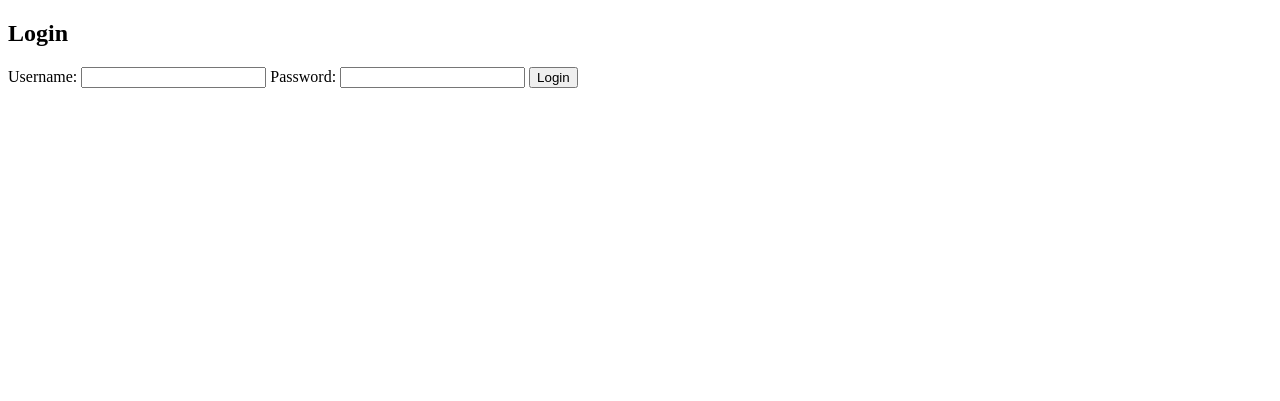
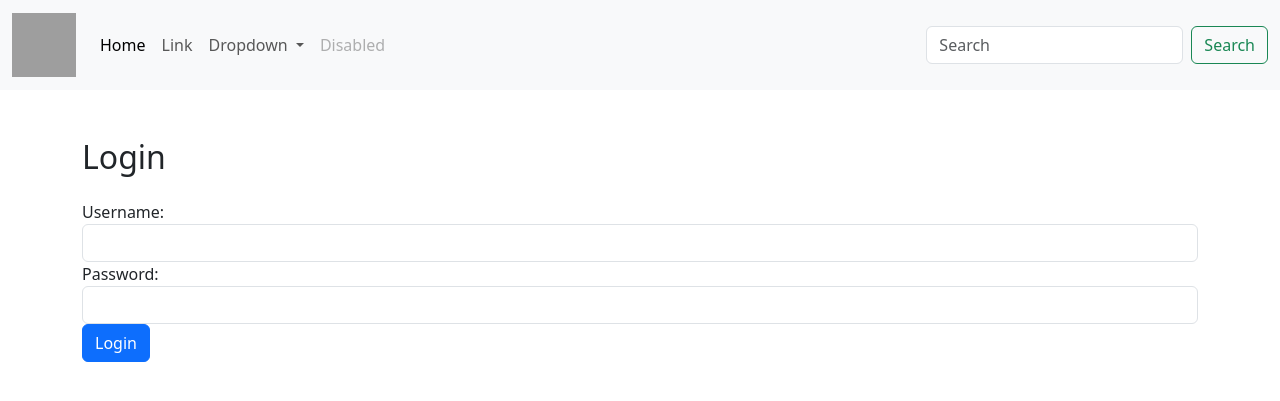
Before and after one commit to Blandskron/Leccion4Django, a Django app: page /login/ in a window 1280 px wide. Shown: the top 401 px of the page. Run offline with Django 5.2, Linux system fonts and the light colour scheme; grey boxes are pictures that could not be loaded.

Commit message:
templates

```diff
--- a/perfil/perfil/settings.py
+++ b/perfil/perfil/settings.py
@@ -55,7 +55,7 @@ ROOT_URLCONF = 'perfil.urls'
 TEMPLATES = [
     {
         'BACKEND': 'django.template.backends.django.DjangoTemplates',
-        'DIRS': [],
+        'DIRS': [BASE_DIR / 'templates'],
         'APP_DIRS': True,
         'OPTIONS': {
             'context_processors': [
--- /dev/null
+++ b/perfil/templates/base.html
@@ -0,0 +1,25 @@
+<!doctype html>
+<html lang="en">
+  <head>
+    <meta charset="utf-8">
+    <meta name="viewport" content="width=device-width, initial-scale=1">
+    <title>{% block title %}{% endblock %}</title>
+    <link href="https://cdn.jsdelivr.net/npm/bootstrap@5.3.3/dist/css/bootstrap.min.css" rel="stylesheet" integrity="sha384-QWTKZyjpPEjISv5WaRU9OFeRpok6YctnYmDr5pNlyT2bRjXh0JMhjY6hW+ALEwIH" crossorigin="anonymous">
+  </head>
+  <body>
+
+    <header>
+        {% include 'header.html' %}
+    </header>
+
+    {% block content %}
+    {% endblock %}
+
+
+    <footer>
+        {% include 'footer.html' %}
+    </footer>
+
+    <script src="https://cdn.jsdelivr.net/npm/bootstrap@5.3.3/dist/js/bootstrap.bundle.min.js" integrity="sha384-YvpcrYf0tY3lHB60NNkmXc5s9fDVZLESaAA55NDzOxhy9GkcIdslK1eN7N6jIeHz" crossorigin="anonymous"></script>
+  </body>
+</html>
--- /dev/null
+++ b/perfil/templates/header.html
@@ -0,0 +1,36 @@
+<nav class="navbar navbar-expand-lg bg-body-tertiary">
+    <div class="container-fluid">
+      <a class="navbar-brand" href="{% url 'login' %}"><img width="64" height="64" src="https://img.icons8.com/flat-round/64/000000/star--v1.png" alt="star--v1"/></a>
+      <button class="navbar-toggler" type="button" data-bs-toggle="collapse" data-bs-target="#navbarSupportedContent" aria-controls="navbarSupportedContent" aria-expanded="false" aria-label="Toggle navigation">
+        <span class="navbar-toggler-icon"></span>
+      </button>
+      <div class="collapse navbar-collapse" id="navbarSupportedContent">
+        <ul class="navbar-nav me-auto mb-2 mb-lg-0">
+          <li class="nav-item">
+            <a class="nav-link active" aria-current="page" href="#">Home</a>
+          </li>
+          <li class="nav-item">
+            <a class="nav-link" href="#">Link</a>
+          </li>
+          <li class="nav-item dropdown">
+            <a class="nav-link dropdown-toggle" href="#" role="button" data-bs-toggle="dropdown" aria-expanded="false">
+              Dropdown
+            </a>
+            <ul class="dropdown-menu">
+              <li><a class="dropdown-item" href="#">Action</a></li>
+              <li><a class="dropdown-item" href="#">Another action</a></li>
+              <li><hr class="dropdown-divider"></li>
+              <li><a class="dropdown-item" href="#">Something else here</a></li>
+            </ul>
+          </li>
+          <li class="nav-item">
+            <a class="nav-link disabled" aria-disabled="true">Disabled</a>
+          </li>
+        </ul>
+        <form class="d-flex" role="search">
+          <input class="form-control me-2" type="search" placeholder="Search" aria-label="Search">
+          <button class="btn btn-outline-success" type="submit">Search</button>
+        </form>
+      </div>
+    </div>
+</nav>
--- a/perfil/usuariosapp/templates/registration/login.html
+++ b/perfil/usuariosapp/templates/registration/login.html
@@ -1,19 +1,27 @@
-<!DOCTYPE html>
-<html lang="en">
-<head>
-    <meta charset="UTF-8">
-    <meta name="viewport" content="width=device-width, initial-scale=1.0">
-    <title>Login</title>
-</head>
-<body>
-    <h2>Login</h2>
-    <form method="post">
+{% extends 'base.html' %}
+
+{% block title %}Login{% endblock %}
+
+{% block content %}
+<div class="container mt-5">
+    <h2 class="mb-4">Login</h2>
+    <form method="post" class="needs-validation" novalidate>
         {% csrf_token %}
-        <label for="username">Username:</label>
-        <input type="text" id="username" name="username">
-        <label for="password">Password:</label>
-        <input type="password" id="password" name="password">
-        <button type="submit">Login</button>
+        <div class="form-group">
+            <label for="username">Username:</label>
+            <input type="text" class="form-control" id="username" name="username" required>
+            <div class="invalid-feedback">
+                Please enter your username.
+            </div>
+        </div>
+        <div class="form-group">
+            <label for="password">Password:</label>
+            <input type="password" class="form-control" id="password" name="password" required>
+            <div class="invalid-feedback">
+                Please enter your password.
+            </div>
+        </div>
+        <button type="submit" class="btn btn-primary">Login</button>
     </form>
-</body>
-</html>
+</div>
+{% endblock %}
```
Also changed, not shown: perfil/usuariosapp/templates/home.html (+6 -10 lines), perfil/usuariosapp/templates/profile.html (+6 -10 lines), perfil/usuariosapp/templates/registration/signup.html (+6 -10 lines), perfil/templates/footer.html (added).
